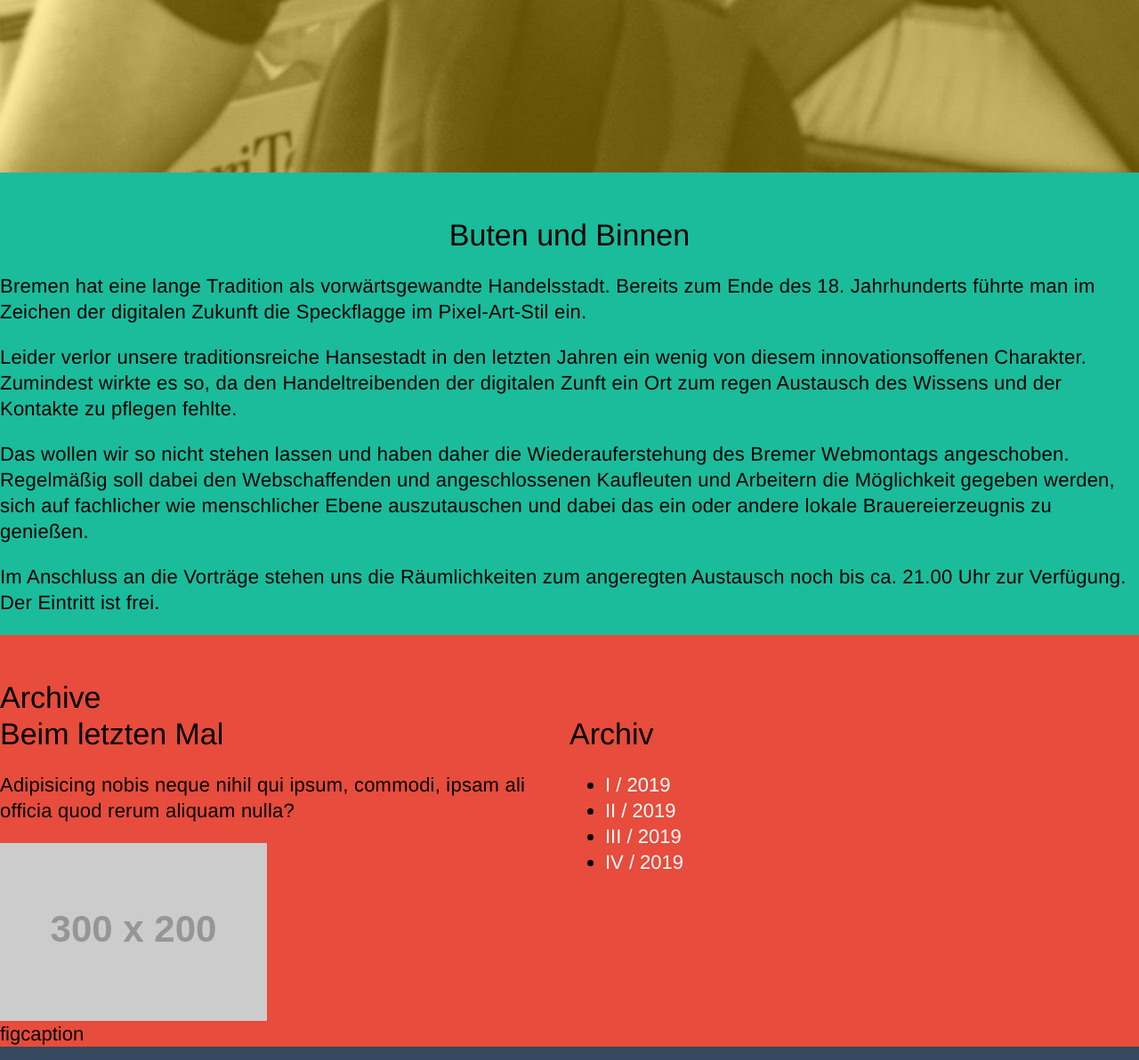
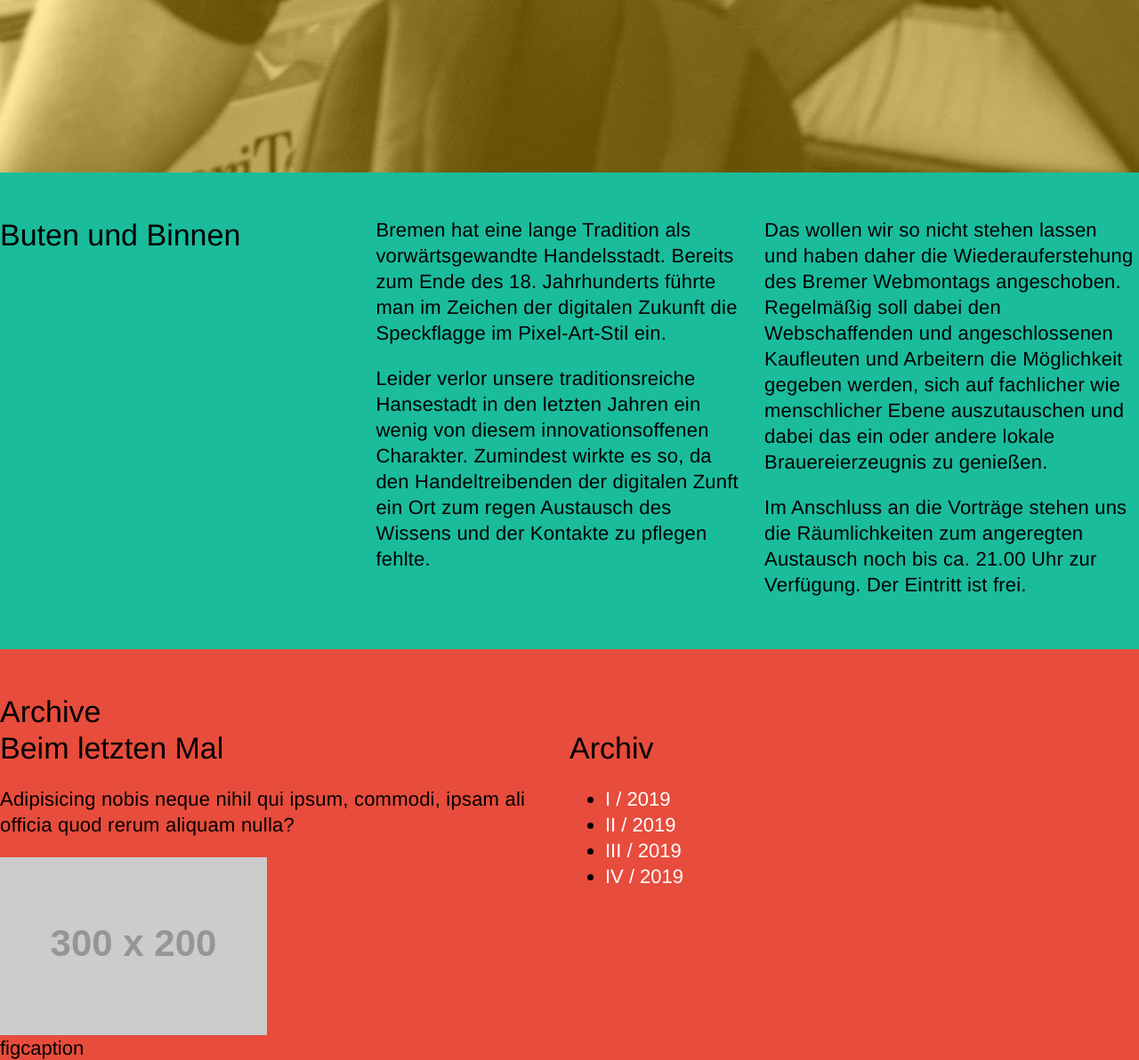
Before and after one commit to wmhb/website, a PHP site: page /index.html in a window 1280 px wide. Shown: the part 1633-2825 px from the top of the page at 89% size. Run offline with PHP 8.4, Linux system fonts and the light colour scheme; grey boxes labelled with a size stand in for pictures from a placeholder-image service; some libraries are stand-ins or nearby versions.

Commit message:
im herzen mehr maedchen

```diff
--- a/assets/css/main.css
+++ b/assets/css/main.css
@@ -720,6 +720,19 @@ iframe {
     .pane {
       padding-top: 5rem; } }
 
+.about .pane {
+  padding: 5rem 0; }
+@media screen and (min-width: 768px) {
+  .about__text {
+    -webkit-column-count: 2;
+       -moz-column-count: 2;
+            column-count: 2;
+    -webkit-column-gap: 2rem;
+       -moz-column-gap: 2rem;
+            column-gap: 2rem; } }
+.about__text p {
+  margin-top: 0; }
+
 .btn {
   background: #fcc500;
   border: 1px solid #2980b9;
--- a/assets/scss/modules/_about.scss
+++ b/assets/scss/modules/_about.scss
@@ -0,0 +1,14 @@
+.about{
+    .pane{
+        padding: 5rem 0;
+    }
+    &__text{
+        @media screen and (min-width: $screen-sm){
+            column-count: 2;
+            column-gap: 2rem;
+        }
+        p{
+            margin-top: 0;
+        }
+    }
+}
--- a/index.html
+++ b/index.html
@@ -15,8 +15,8 @@
         <main class="g g--col">
             <section class="about gi-full">
                 <div class="pane pane--prim2 g">
-                    <article class="gi--full">
-                        <h1>Buten und Binnen</h1>
+                    <h1 class="gi--full gi--sm-1of3">Buten und Binnen</h1>
+                    <article class="gi--full gi--sm-2of3">
                         <div class="about__text">
                             <p>
                                 Bremen hat eine lange Tradition als vorwärtsgewandte Handelsstadt. Bereits zum Ende des 18. Jahrhunderts führte man im Zeichen der digitalen Zukunft die Speckflagge im Pixel-Art-Stil ein.
```
